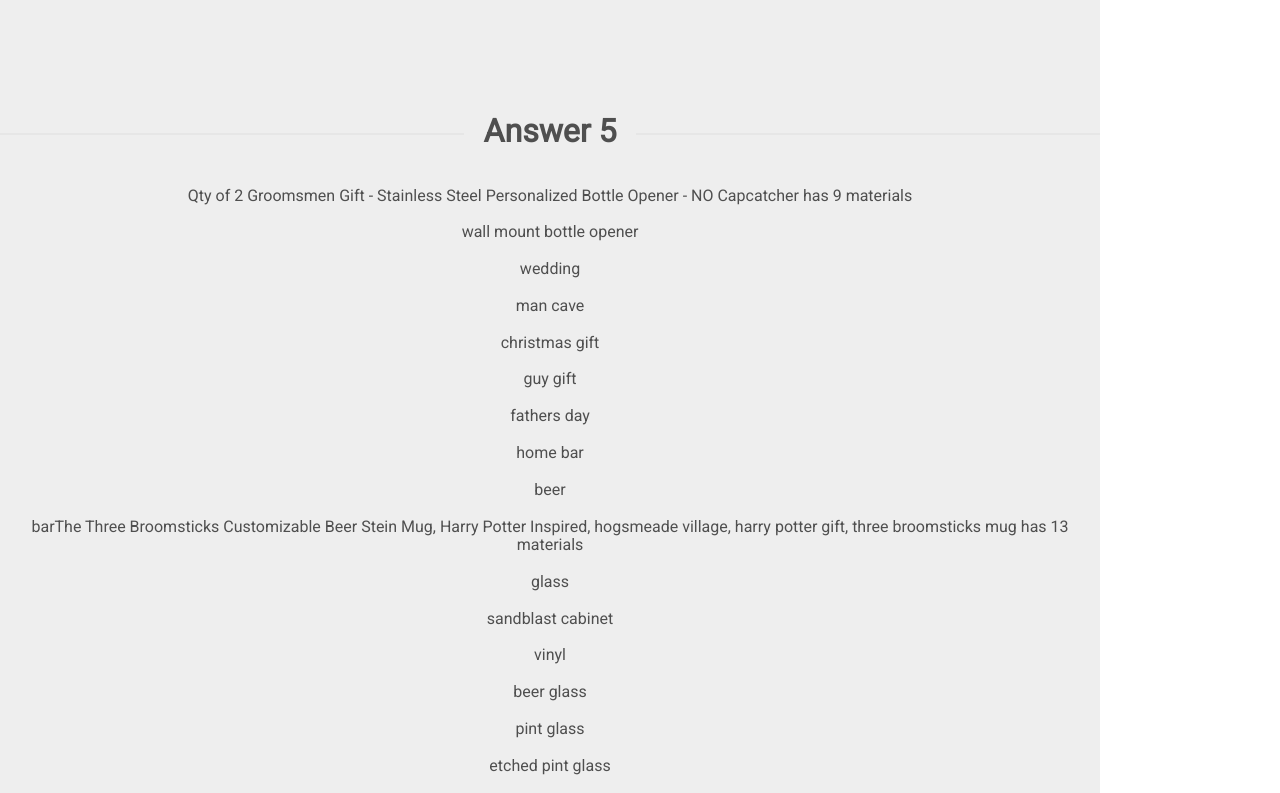
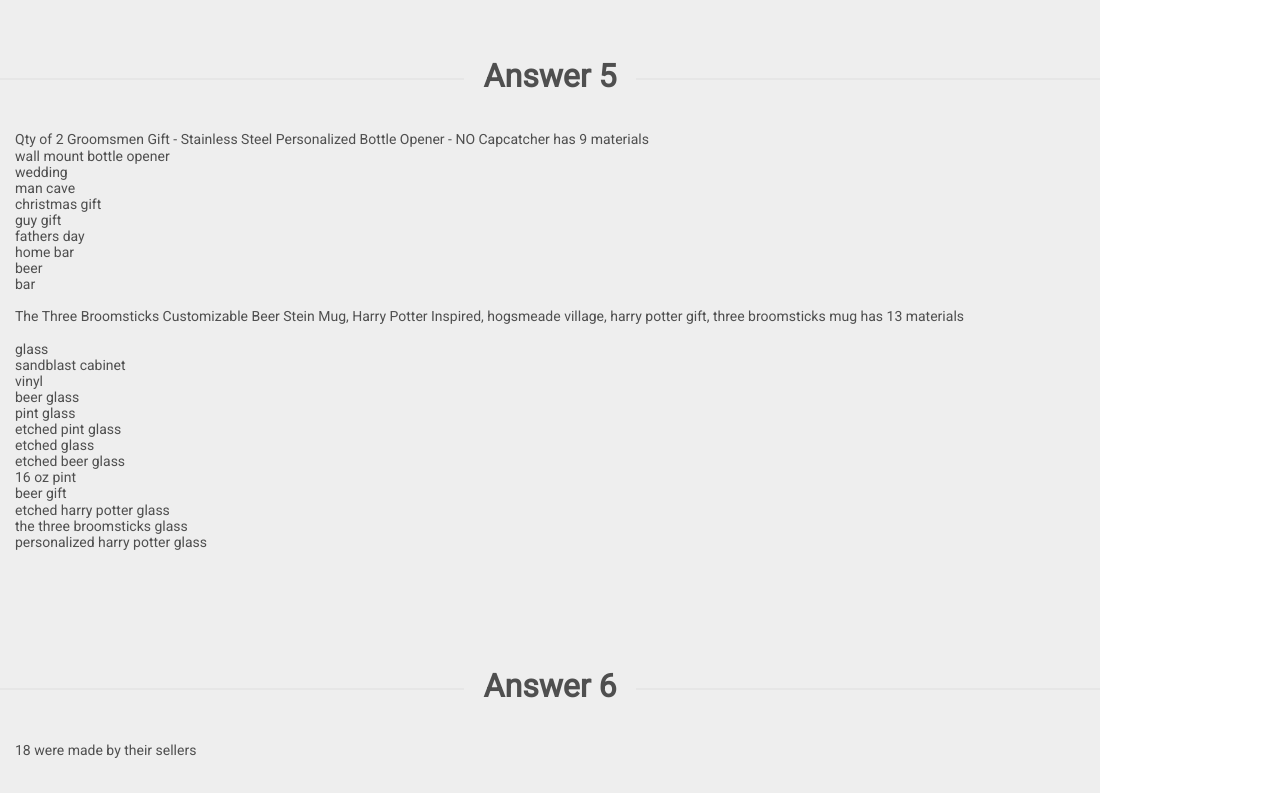
Before and after one commit to eunheh/etsy, a plain HTML site: page index.html in a window 1280 px wide. Shown: the part 1240-2033 px from the top of the page. Drawn offline with Linux system fonts and the light colour scheme.

Commit message:
completed project

```diff
--- a/main.js
+++ b/main.js
@@ -59,9 +59,9 @@
 var eightMat = items.filter(function(x) {return x.materials.length > 8});
 var matTitle = eightMat.map(function(a) {return a.title;});
 var matDetail = eightMat.map(function(y) {return y.materials})
-var eightMat1 = eightMat[0].title + " has " + (matDetail[0].length) + " materials <br> <br>"+ matDetail[0].join("<br> <br>")
-var eightMat2 = eightMat[1].title + " has " + (matDetail[1].length) + " materials <br> <br>"+ matDetail[1].join("<br> <br>")
-document.getElementById("answer5").innerHTML = eightMat1 + eightMat2;
+var eightMat1 = eightMat[0].title + " has " + (matDetail[0].length) + " materials <br>"+ matDetail[0].join("<br>")
+var eightMat2 = eightMat[1].title + " has " + (matDetail[1].length) + " materials <br><br>"+ matDetail[1].join("<br>")
+document.getElementById("answer5").innerHTML = eightMat1 + "<br><br>"+ eightMat2;
 
 // + matDetail.length + matDetail;
 
--- a/style.css
+++ b/style.css
@@ -52,9 +52,10 @@
 
 .answer {
   padding: 0 15px;
-  font-size: 16px;
+  font-size: 14px;
   margin-top: 25px;
   margin-bottom: 50px;
+  text-align: left;
 }
 
 .bottom {
```
